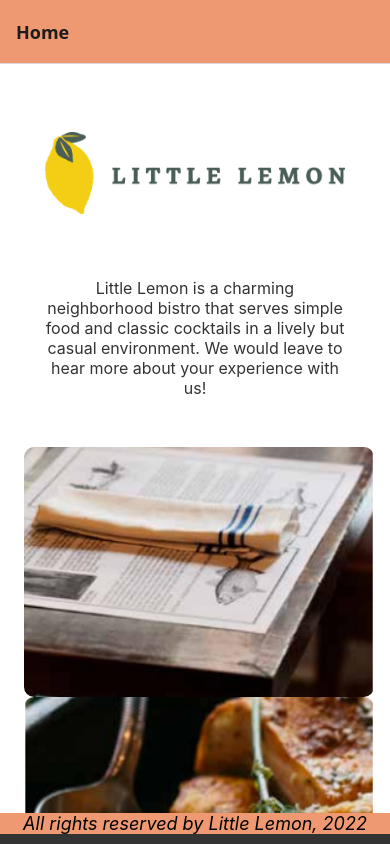
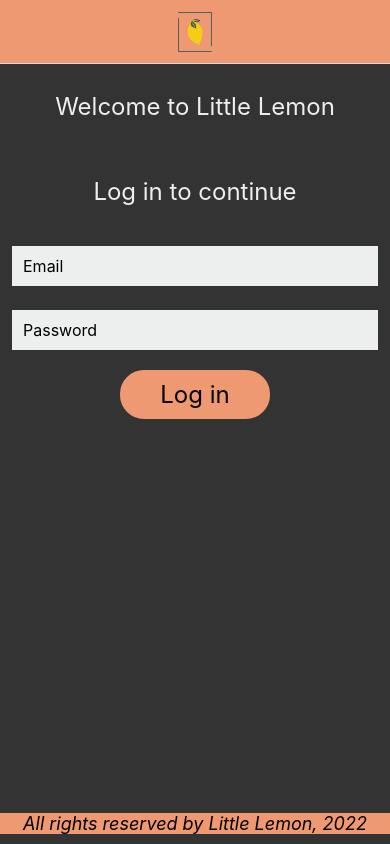
Before and after one commit to joktz/little-lemon-practice, a React Native app: screen / in a window 390 px wide. Built offline with nearby package versions, Linux system fonts and the light colour scheme.

Commit message:
Style: Added logo to navigation bar.

```diff
--- a/App.tsx
+++ b/App.tsx
@@ -1,4 +1,4 @@
-import { StyleSheet, View} from 'react-native';
+import { StyleSheet, View, Image} from 'react-native';
 import { NavigationContainer } from '@react-navigation/native';
 import { createNativeStackNavigator } from '@react-navigation/native-stack';
 
@@ -13,17 +13,30 @@
 //Instantiate the stack
 const Stack = createNativeStackNavigator();
 
+// Logo rendering
+function LogoTitle() {
+  return (
+    <Image source={require('./img/LittleLemonSmallLogo.png')}
+      style={{
+        height: 40,
+        width: 300,
+        resizeMode: 'contain',
+        alignSelf: 'center',
+      }}
+    />
+  )
+}
+
 export default function App() {
   return (
       <NavigationContainer>
         <View style={styles.container}>
             <Stack.Navigator
-              initialRouteName='Welcome'
+              initialRouteName='Login'
               screenOptions={{
                 headerStyle: { backgroundColor: '#EE9972',},
-                headerTitleStyle:{
-                  fontWeight: 'bold',
-                }
+                headerTitle: () => <LogoTitle />,
+                headerTitleAlign: 'center',
               }}
             >
               <Stack.Screen
```
Also changed, not shown: img/LittleLemonSmallLogo.png (renamed from img/LittleLemonLogo2.png).
